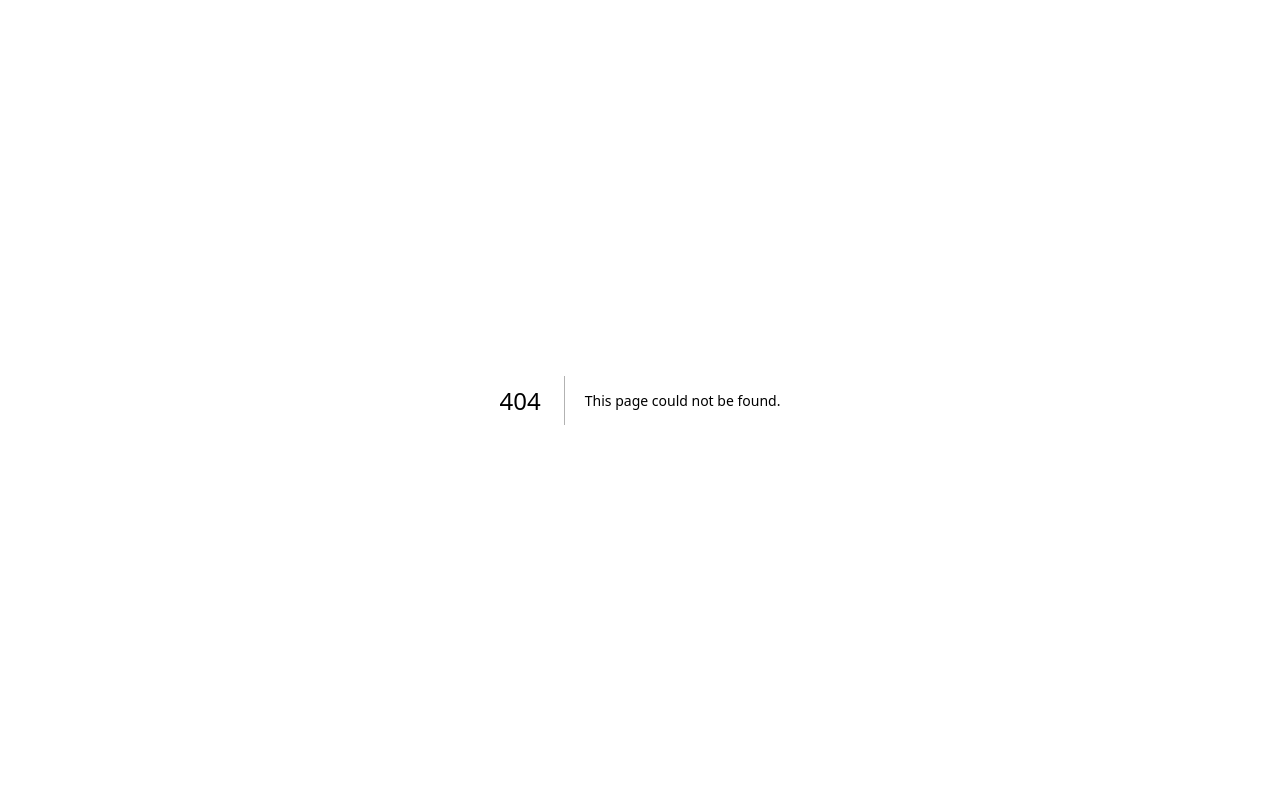
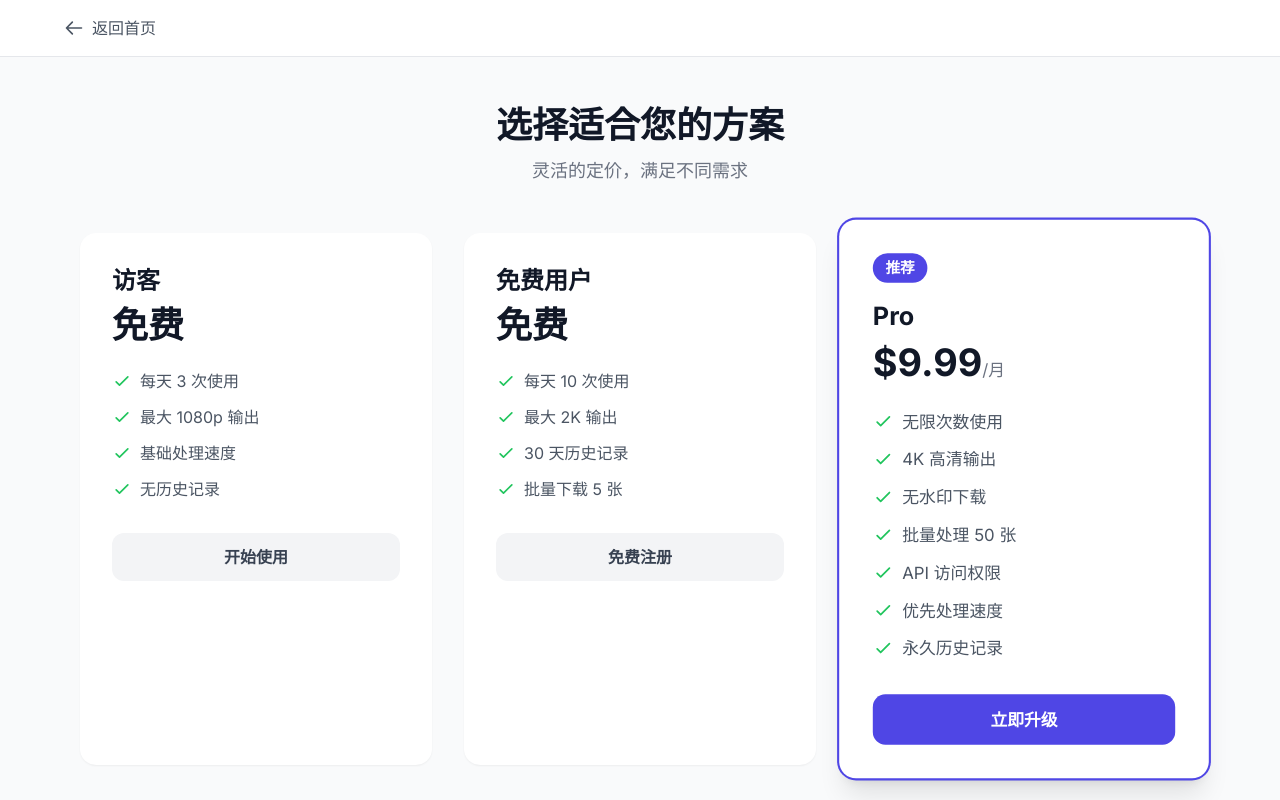
Before and after one commit to eluwomoyoqi99-create/image-background-remover, a Next.js app: page /pricing in a window 1280 px wide. Before the commit this address had no page. Shown: the top 800 px of the page. Built offline with nearby package versions, Linux system fonts and the light colour scheme.

Commit message:
Add pricing strategy, FAQ and pricing pages

```diff
--- /dev/null
+++ b/src/app/faq/page.tsx
@@ -0,0 +1,74 @@
+'use client';
+
+export default function FAQPage() {
+  const faqs = [
+    {
+      q: "免费用户和 Pro 用户有什么区别？",
+      a: "免费用户每天限制 10 次，Pro 用户无限次数，且支持 4K 高清无水印输出。"
+    },
+    {
+      q: "如何计算每日使用次数？",
+      a: "每天 UTC 0:00 重置，未登录用户限制 3 次，注册用户 10 次。"
+    },
+    {
+      q: "支持哪些支付方式？",
+      a: "支持信用卡、PayPal、支付宝、微信支付。"
+    },
+    {
+      q: "可以随时取消订阅吗？",
+      a: "可以，取消后当前周期结束前仍可使用 Pro 功能。"
+    },
+    {
+      q: "图片会被保存吗？",
+      a: "不会，所有图片在内存中处理，处理完成后立即删除。"
+    },
+    {
+      q: "支持批量处理吗？",
+      a: "Pro 用户支持一次上传最多 50 张图片批量处理。"
+    },
+    {
+      q: "有 API 接口吗？",
+      a: "Pro 用户可以申请 API Key，每月 10,000 次调用额度。"
+    },
+    {
+      q: "支持退款吗？",
+      a: "购买后 7 天内如不满意可全额退款。"
+    }
+  ];
+
+  return (
+    <div className="min-h-screen bg-gray-50">
+      <header className="bg-white border-b border-gray-200 py-4 px-6">
+        <div className="max-w-4xl mx-auto">
+          <a href="/" className="flex items-center gap-2 text-gray-600 hover:text-gray-900">
+            <svg className="w-5 h-5" fill="none" stroke="currentColor" viewBox="0 0 24 24">
+              <path strokeLinecap="round" strokeLinejoin="round" strokeWidth={2} d="M10 19l-7-7m0 0l7-7m-7 7h18" />
+            </svg>
+            Back to Home
+          </a>
+        </div>
+      </header>
+
+      <main className="max-w-4xl mx-auto px-4 py-12">
+        <div className="text-center mb-12">
+          <h1 className="text-4xl font-bold text-gray-900 mb-3">常见问题</h1>
+          <p className="text-lg text-gray-500">快速找到您需要的答案</p>
+        </div>
+
+        <div className="bg-white rounded-2xl shadow-sm divide-y divide-gray-200">
+          {faqs.map((faq, i) => (
+            <details key={i} className="group p-6">
+              <summary className="flex items-center justify-between cursor-pointer list-none">
+                <span className="text-lg font-semibold text-gray-900">{faq.q}</span>
+                <svg className="w-5 h-5 text-gray-400 group-open:rotate-180 transition-transform" fill="none" stroke="currentColor" viewBox="0 0 24 24">
+                  <path strokeLinecap="round" strokeLinejoin="round" strokeWidth={2} d="M19 9l-7 7-7-7" />
+                </svg>
+              </summary>
+              <p className="mt-4 text-gray-600 leading-relaxed">{faq.a}</p>
+            </details>
+          ))}
+        </div>
+      </main>
+    </div>
+  );
+}
--- a/src/app/page.tsx
+++ b/src/app/page.tsx
@@ -132,6 +132,10 @@ export default function Home() {
       {/* Header */}
       <header className="bg-white border-b border-gray-200 py-4 px-6">
         <div className="max-w-4xl mx-auto flex items-center justify-between">
+          <nav className="hidden md:flex items-center gap-6 ml-auto mr-6">
+            <a href="/pricing" className="text-sm text-gray-600 hover:text-gray-900">定价</a>
+            <a href="/faq" className="text-sm text-gray-600 hover:text-gray-900">FAQ</a>
+          </nav>
           <div className="flex items-center gap-3">
             <div className="w-8 h-8 bg-indigo-600 rounded-lg flex items-center justify-center">
               <svg className="w-5 h-5 text-white" fill="none" stroke="currentColor" viewBox="0 0 24 24">
@@ -180,6 +184,24 @@ export default function Home() {
 
       {/* Main */}
       <main className="flex-1 max-w-4xl mx-auto w-full px-4 py-12">
+        {/* Upgrade Banner */}
+        {user && (
+          <div className="bg-gradient-to-r from-indigo-600 to-purple-600 rounded-2xl p-6 mb-8 text-white">
+            <div className="flex items-center justify-between">
+              <div>
+                <h3 className="text-xl font-bold mb-1">🎉 升级 Pro 享受无限次数</h3>
+                <p className="text-indigo-100">4K 高清 + 无水印 + 批量处理，首月仅需 $4.99</p>
+              </div>
+              <a
+                href="/pricing"
+                className="bg-white text-indigo-600 px-6 py-3 rounded-xl font-semibold hover:bg-gray-100 transition-colors whitespace-nowrap"
+              >
+                立即升级
+              </a>
+            </div>
+          </div>
+        )}
+
         <div className="text-center mb-10">
           <h2 className="text-4xl font-extrabold text-gray-900 mb-3">
             Remove Image Background
--- /dev/null
+++ b/src/app/pricing/page.tsx
@@ -0,0 +1,131 @@
+'use client';
+
+export default function PricingPage() {
+  const plans = [
+    {
+      name: "访客",
+      price: "免费",
+      period: "",
+      features: [
+        "每天 3 次使用",
+        "最大 1080p 输出",
+        "基础处理速度",
+        "无历史记录"
+      ],
+      cta: "开始使用",
+      href: "/",
+      highlight: false
+    },
+    {
+      name: "免费用户",
+      price: "免费",
+      period: "",
+      features: [
+        "每天 10 次使用",
+        "最大 2K 输出",
+        "30 天历史记录",
+        "批量下载 5 张"
+      ],
+      cta: "免费注册",
+      href: "/",
+      highlight: false
+    },
+    {
+      name: "Pro",
+      price: "$9.99",
+      period: "/月",
+      features: [
+        "无限次数使用",
+        "4K 高清输出",
+        "无水印下载",
+        "批量处理 50 张",
+        "API 访问权限",
+        "优先处理速度",
+        "永久历史记录"
+      ],
+      cta: "立即升级",
+      href: "#",
+      highlight: true
+    }
+  ];
+
+  return (
+    <div className="min-h-screen bg-gray-50">
+      <header className="bg-white border-b border-gray-200 py-4 px-6">
+        <div className="max-w-6xl mx-auto">
+          <a href="/" className="flex items-center gap-2 text-gray-600 hover:text-gray-900">
+            <svg className="w-5 h-5" fill="none" stroke="currentColor" viewBox="0 0 24 24">
+              <path strokeLinecap="round" strokeLinejoin="round" strokeWidth={2} d="M10 19l-7-7m0 0l7-7m-7 7h18" />
+            </svg>
+            返回首页
+          </a>
+        </div>
+      </header>
+
+      <main className="max-w-6xl mx-auto px-4 py-12">
+        <div className="text-center mb-12">
+          <h1 className="text-4xl font-bold text-gray-900 mb-3">选择适合您的方案</h1>
+          <p className="text-lg text-gray-500">灵活的定价，满足不同需求</p>
+        </div>
+
+        <div className="grid md:grid-cols-3 gap-8 mb-12">
+          {plans.map((plan) => (
+            <div
+              key={plan.name}
+              className={`bg-white rounded-2xl p-8 ${
+                plan.highlight
+                  ? 'ring-2 ring-indigo-600 shadow-xl scale-105'
+                  : 'shadow-sm'
+              }`}
+            >
+              {plan.highlight && (
+                <div className="bg-indigo-600 text-white text-sm font-semibold px-3 py-1 rounded-full inline-block mb-4">
+                  推荐
+                </div>
+              )}
+              <h3 className="text-2xl font-bold text-gray-900 mb-2">{plan.name}</h3>
+              <div className="mb-6">
+                <span className="text-4xl font-bold text-gray-900">{plan.price}</span>
+                <span className="text-gray-500">{plan.period}</span>
+              </div>
+              <ul className="space-y-3 mb-8">
+                {plan.features.map((feature, i) => (
+                  <li key={i} className="flex items-start gap-2">
+                    <svg className="w-5 h-5 text-green-500 mt-0.5 flex-shrink-0" fill="none" stroke="currentColor" viewBox="0 0 24 24">
+                      <path strokeLinecap="round" strokeLinejoin="round" strokeWidth={2} d="M5 13l4 4L19 7" />
+                    </svg>
+                    <span className="text-gray-600">{feature}</span>
+                  </li>
+                ))}
+              </ul>
+              <a
+                href={plan.href}
+                className={`block w-full py-3 px-6 rounded-xl text-center font-semibold transition-colors ${
+                  plan.highlight
+                    ? 'bg-indigo-600 text-white hover:bg-indigo-700'
+                    : 'bg-gray-100 text-gray-700 hover:bg-gray-200'
+                }`}
+              >
+                {plan.cta}
+              </a>
+            </div>
+          ))}
+        </div>
+
+        <div className="bg-white rounded-2xl p-8 shadow-sm text-center">
+          <h2 className="text-2xl font-bold text-gray-900 mb-4">年付优惠</h2>
+          <p className="text-gray-600 mb-4">
+            选择年付方案，立省 <span className="text-indigo-600 font-bold">33%</span>
+          </p>
+          <p className="text-3xl font-bold text-gray-900 mb-2">
+            $79.99 <span className="text-lg text-gray-500 line-through">$119.88</span>
+          </p>
+          <p className="text-sm text-gray-500 mb-6">相当于每月仅需 $6.67</p>
+          <button className="bg-indigo-600 text-white px-8 py-3 rounded-xl font-semibold hover:bg-indigo-700 transition-colors">
+            选择年付方案
+          </button>
+        </div>
+      </main>
+    </div>
+  );
+}
```
Also changed, not shown: 1 other file (tests, documents, lock files or other folders).
